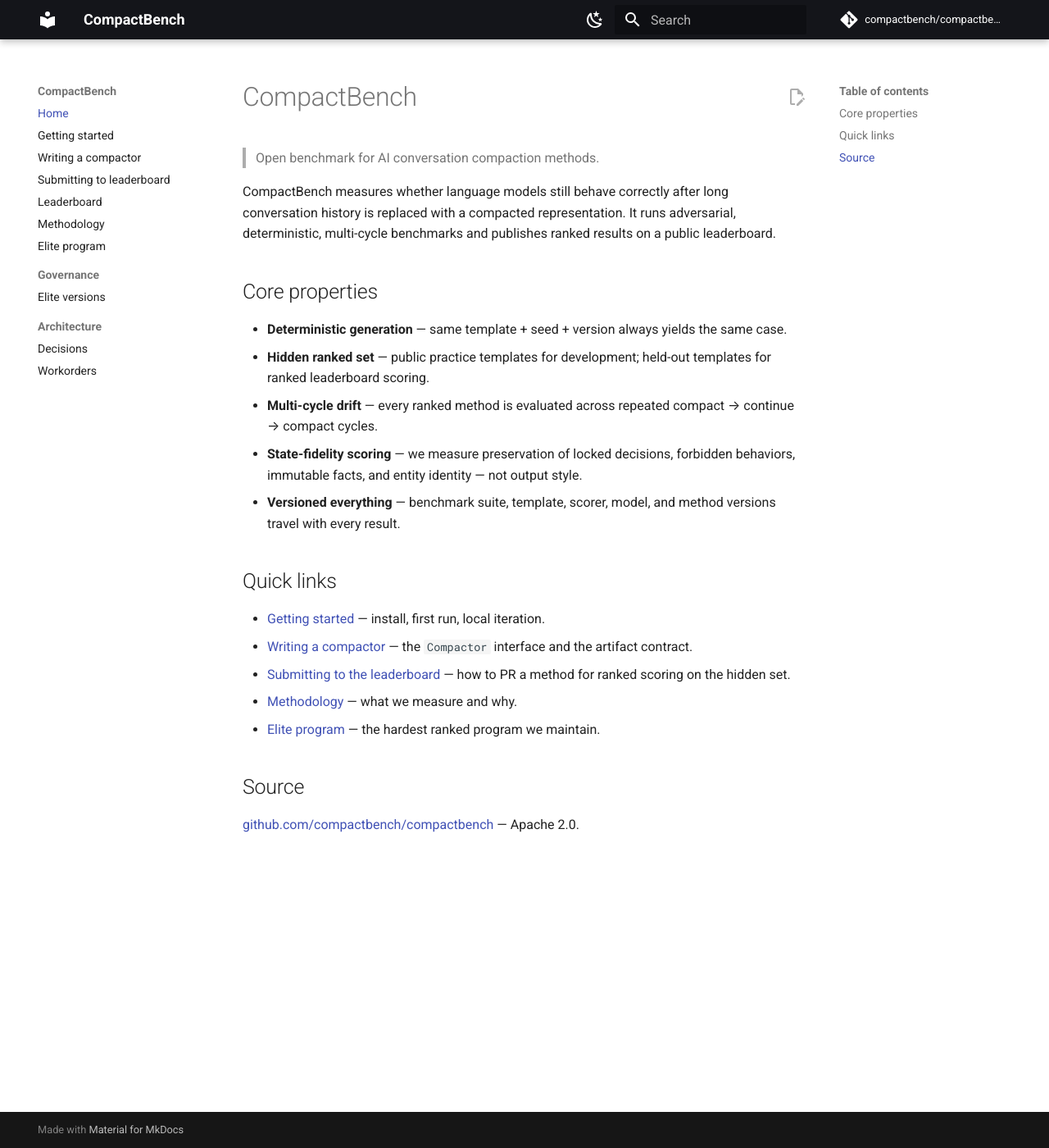
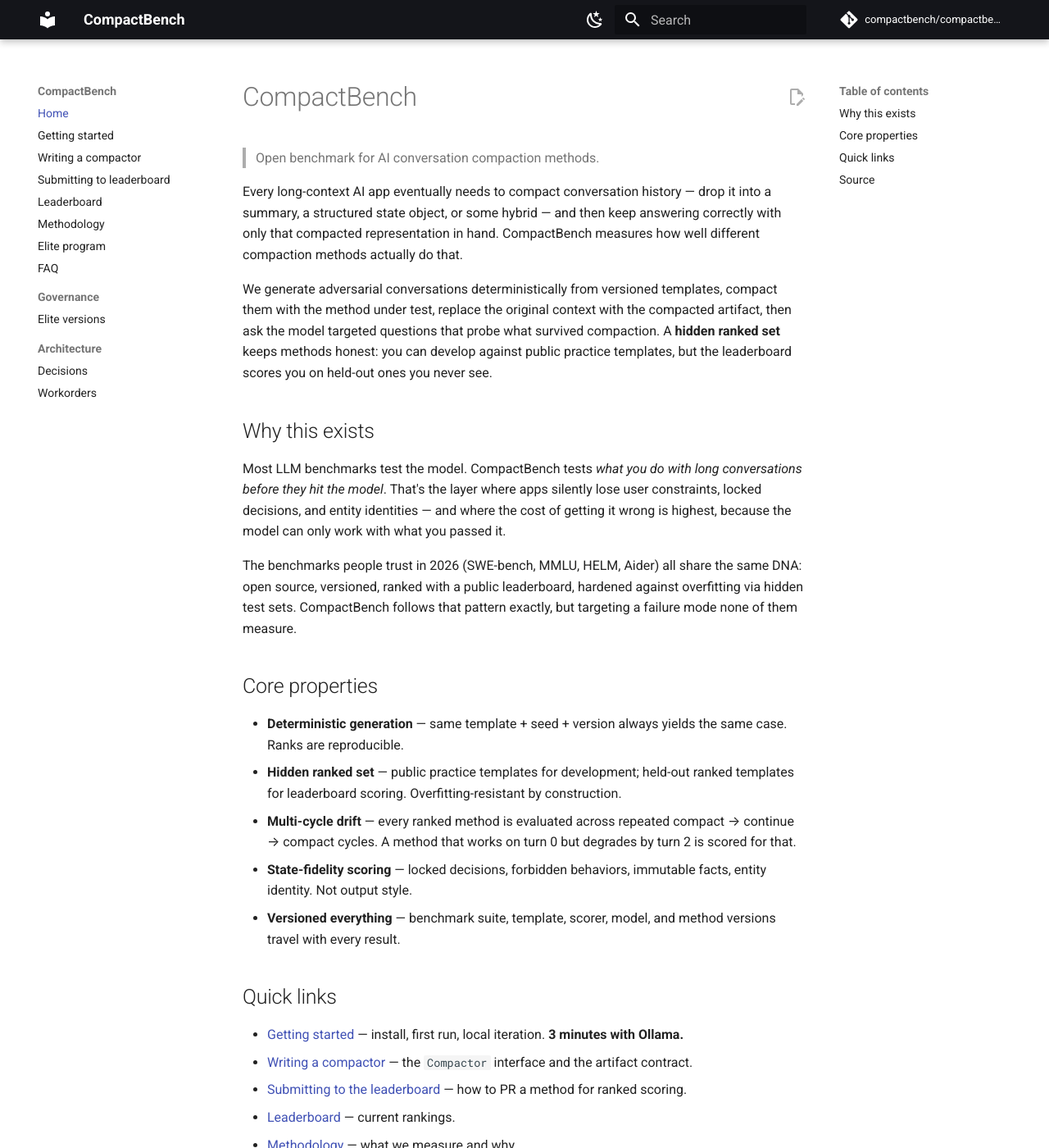
Before and after one commit to compactbench/compactbench, an MkDocs documentation site: the page built from docs/index.md, in a window 1280 px wide and 1400 px high. Shown: the whole window at 82% size. Built offline with MkDocs 1.6.1 and Material for MkDocs 9.7.7, drawn with Linux system fonts in a browser that asks for light colours; comment, search, counter and statistics services are not loaded; some of the changed text lies outside the part shown.

Commit message:
feat(release): WO-010 — 0.1.0 launch prep (#11)
Wires up the full release path, polishes the docs for cold readers, drafts
launch posts for HN/r/LocalLLaMA/Twitter, and marks the CHANGELOG [0.1.0]
ready to ship.

Release pipeline — .github/workflows/release.yml:
- Fires on push of a v*.*.* tag
- Builds wheel + sdist via uv
- Verifies the tag and built version agree (fails loudly if not)
- Publishes to PyPI via trusted publishing (OIDC, no long-lived token)
  through the `pypi` GitHub environment (maintainer sets up once)
- Auto-creates a GitHub release with release notes and attached artifacts

One-time maintainer setup documented inline:
- register compactbench on PyPI
- configure trusted publisher (owner/repo/workflow/environment)
- create `pypi` environment with required-reviewer protection

Evaluate workflow — hidden-repo wiring:
- evaluate-submission.yml now clones compactbench-hidden via
  HIDDEN_REPO_DEPLOY_KEY when the secret is set
- Runs submissions against ranked/elite_v1 suite in the hidden repo
- Falls back gracefully to the public elite_practice suite when the key is
  absent, so maintainers can test the workflow before finishing setup
- Score comment labels the suite source (hidden ranked vs. public stand-in)

Docs polish:
- docs/index.md — rewritten lead paragraphs with a concrete pitch (why this
  exists, what's novel, how it compares to MMLU/SWE-bench style benchmarks)
- docs/faq.md — new page covering the eight questions people will ask first
  (vs summarization, own-model support, hidden-set philosophy, overfitting
  defense, etc.) linked from index and nav
- mkdocs nav includes FAQ; launch drafts excluded from the built site

Launch drafts in docs/launch/ (not published in site):
- hacker-news.md — Show HN copy, ~350 words, title + body
- r-localllama.md — subreddit post with Ollama-first angle
- ai-twitter.md — four-tweet launch thread

README project-status section flipped from "3 open workorders" to
"launch-ready" with a landed-workorder summary.

CHANGELOG: [Unreleased] drained into [0.1.0] with date 2026-04-17 and a
compare link.

352/352 tests still pass; ruff + pyright strict + mkdocs --strict clean.

Co-authored-by: Khalid <216450868+UsernameLoad@users.noreply.github.com>
Co-authored-by: Claude Opus 4.7 (1M context) <noreply@anthropic.com>

```diff
--- a/docs/index.md
+++ b/docs/index.md
@@ -2,24 +2,34 @@
 
 > Open benchmark for AI conversation compaction methods.
 
-CompactBench measures whether language models still behave correctly after long conversation history is replaced with a compacted representation. It runs adversarial, deterministic, multi-cycle benchmarks and publishes ranked results on a public leaderboard.
+Every long-context AI app eventually needs to compact conversation history — drop it into a summary, a structured state object, or some hybrid — and then keep answering correctly with only that compacted representation in hand. CompactBench measures how well different compaction methods actually do that.
+
+We generate adversarial conversations deterministically from versioned templates, compact them with the method under test, replace the original context with the compacted artifact, then ask the model targeted questions that probe what survived compaction. A **hidden ranked set** keeps methods honest: you can develop against public practice templates, but the leaderboard scores you on held-out ones you never see.
+
+## Why this exists
+
+Most LLM benchmarks test the model. CompactBench tests *what you do with long conversations before they hit the model*. That's the layer where apps silently lose user constraints, locked decisions, and entity identities — and where the cost of getting it wrong is highest, because the model can only work with what you passed it.
+
+The benchmarks people trust in 2026 (SWE-bench, MMLU, HELM, Aider) all share the same DNA: open source, versioned, ranked with a public leaderboard, hardened against overfitting via hidden test sets. CompactBench follows that pattern exactly, but targeting a failure mode none of them measure.
 
 ## Core properties
 
-- **Deterministic generation** — same template + seed + version always yields the same case.
-- **Hidden ranked set** — public practice templates for development; held-out templates for ranked leaderboard scoring.
-- **Multi-cycle drift** — every ranked method is evaluated across repeated compact → continue → compact cycles.
-- **State-fidelity scoring** — we measure preservation of locked decisions, forbidden behaviors, immutable facts, and entity identity — not output style.
+- **Deterministic generation** — same template + seed + version always yields the same case. Ranks are reproducible.
+- **Hidden ranked set** — public practice templates for development; held-out ranked templates for leaderboard scoring. Overfitting-resistant by construction.
+- **Multi-cycle drift** — every ranked method is evaluated across repeated compact → continue → compact cycles. A method that works on turn 0 but degrades by turn 2 is scored for that.
+- **State-fidelity scoring** — locked decisions, forbidden behaviors, immutable facts, entity identity. Not output style.
 - **Versioned everything** — benchmark suite, template, scorer, model, and method versions travel with every result.
 
 ## Quick links
 
-- [Getting started](getting-started.md) — install, first run, local iteration.
+- [Getting started](getting-started.md) — install, first run, local iteration. **3 minutes with Ollama.**
 - [Writing a compactor](writing-a-compactor.md) — the `Compactor` interface and the artifact contract.
-- [Submitting to the leaderboard](submitting.md) — how to PR a method for ranked scoring on the hidden set.
+- [Submitting to the leaderboard](submitting.md) — how to PR a method for ranked scoring.
+- [Leaderboard](leaderboard.md) — current rankings.
 - [Methodology](methodology.md) — what we measure and why.
 - [Elite program](elite-program.md) — the hardest ranked program we maintain.
+- [FAQ](faq.md) — common questions.
 
 ## Source
 
-[github.com/compactbench/compactbench](https://github.com/compactbench/compactbench) — Apache 2.0.
+[github.com/compactbench/compactbench](https://github.com/compactbench/compactbench) — Apache 2.0 licensed. PRs and issues welcome.
--- a/mkdocs.yml
+++ b/mkdocs.yml
@@ -62,6 +62,7 @@ nav:
   - Leaderboard: leaderboard.md
   - Methodology: methodology.md
   - Elite program: elite-program.md
+  - FAQ: faq.md
   - Governance:
     - Elite versions: governance/elite-versions.md
   - Architecture:
@@ -70,3 +71,4 @@ nav:
 
 exclude_docs: |
   architecture/_legacy-saas/
+  launch/
```
Also changed, not shown: CHANGELOG.md (+9 -1 lines), README.md (+8 -7 lines), docs/faq.md (added, +79 -0 lines), docs/launch/ai-twitter.md (added, +54 -0 lines), docs/launch/hacker-news.md (added, +29 -0 lines), docs/launch/r-localllama.md (added, +46 -0 lines), 2 other files.
